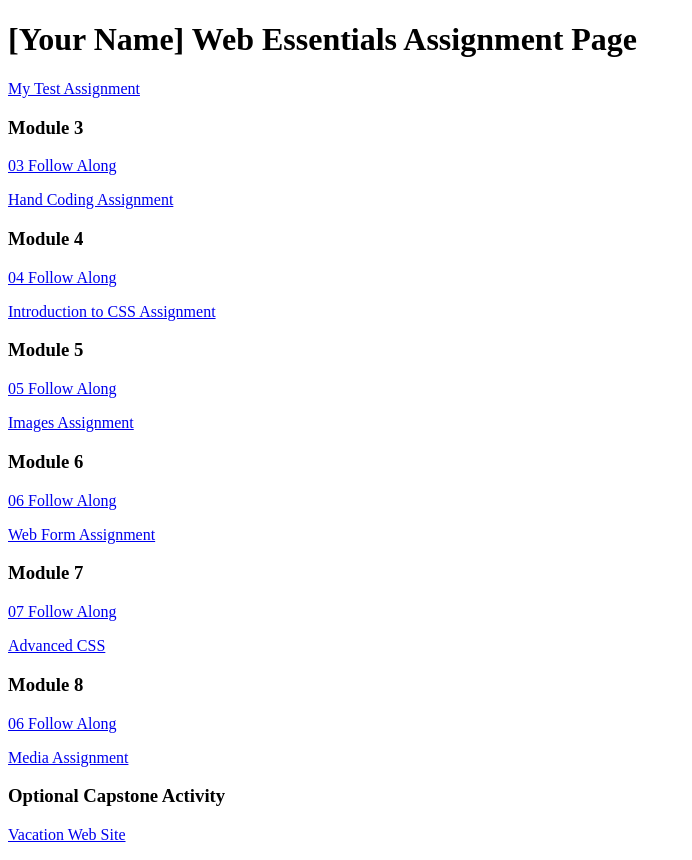
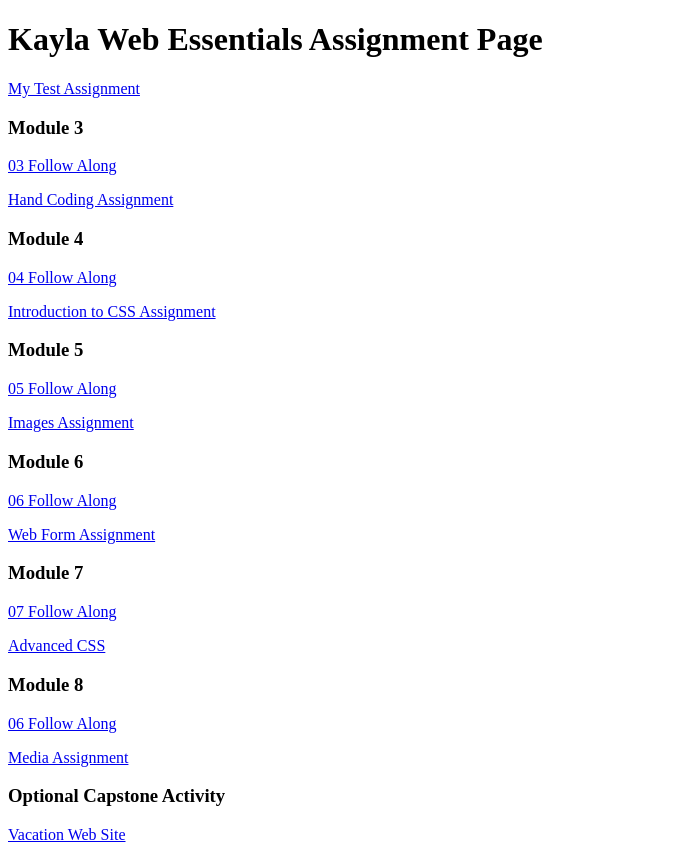
Before and after one commit to KcBrown2030/dwdd1600, a plain HTML site: page index.html in a window 1280 px wide. Shown: the whole page, without its empty margins (0-692 px from the left). Drawn offline with Linux system fonts and the light colour scheme.

Commit message:
Updated name

```diff
--- a/index.html
+++ b/index.html
@@ -6,7 +6,7 @@
 		<title>dwdd 1600 assignment list page</title>
 	</head>
 	<body>
-		<h1>[Your Name] Web Essentials Assignment Page</h1>
+		<h1> Kayla Web Essentials Assignment Page</h1>
 		<p><a href="01test">My Test Assignment</a></p>
 
 		<h3>Module 3</h3>
```
